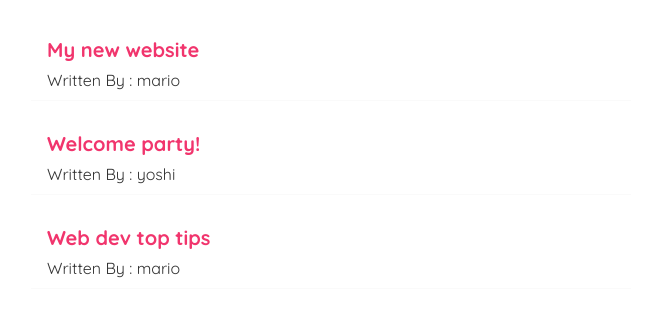
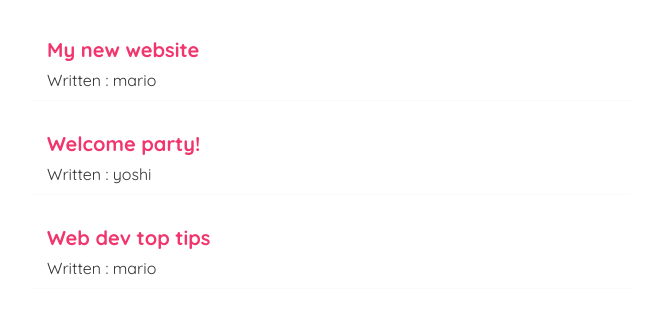
Before and after one commit to siddharaj-suryavanshi/dojo-blog, a React (Create React App) app: page / in a window 1280 px wide. Shown: the part 124-440 px from the top of the page, without its empty margins (309-964 px from the left). Built offline with nearby package versions, Linux system fonts and the light colour scheme.

Commit message:
master commit

```diff
--- a/src/Home.js
+++ b/src/Home.js
@@ -16,7 +16,7 @@ const Home = () => {
       {blogs.map((blog) => (
         <div className="blog-preview" key={blog.id}>
           <h2>{blog.title}</h2>
-          <p>Written By : {blog.author}</p>
+          <p>Written : {blog.author}</p>
         </div>
       ))}
     </div>
```
